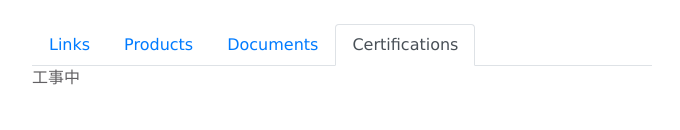
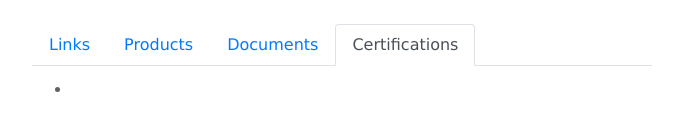
Before and after one commit to tyokinuhata/tyokinuhata.github.io, a Nuxt app: page / in a window 1280 px wide. Both pictures are taken after a click on the tab "Certifications". Shown: the part 426-556 px from the top of the page, without its empty margins (298-978 px from the left). Built offline with nearby package versions, Linux system fonts and the light colour scheme.

Commit message:
ビルド忘れてたわガハハ

```diff
--- a/components/Certifications.vue
+++ b/components/Certifications.vue
@@ -1,3 +1,11 @@
 <template>
-  <div>工事中</div>
+  <ul class="links mt-2">
+    <li class="link"></li>
+  </ul>
 </template>
+
+<style lang="scss" scoped>
+  .links {
+    line-height: 2em;
+  }
+</style>
--- a/components/Links.vue
+++ b/components/Links.vue
@@ -1,11 +1,11 @@
 <template>
   <ul class="links mt-2">
-    <li class="link"><a class="anchor" href="https://twitter.com/h_tyokinuhata" target="_blank">Twitter</a></li>
-    <li class="link"><a class="anchor" href="http://kazukichi.hatenadiary.com/" target="_blank">よくきたわね、いらっしゃい</a></li>
-    <li class="link"><a class="anchor" href="http://kazukichi.hatenablog.jp/" target="_blank">新しいフォルダー（１）</a></li>
-    <li class="link"><a class="anchor" href="https://github.com/tyokinuhata" target="_blank">GitHub</a></li>
-    <li class="link"><a class="anchor" href="http://qiita.com/h_tyokinuhata" target="_blank">Qiita</a></li>
-    <li class="link"><a class="anchor" href="https://studyplus.jp/users/h_tyokinuhata" target="_blank">Studyplus</a></li>
+    <li><a class="anchor" href="https://twitter.com/h_tyokinuhata" target="_blank">Twitter</a></li>
+    <li><a class="anchor" href="http://kazukichi.hatenadiary.com/" target="_blank">よくきたわね、いらっしゃい</a></li>
+    <li><a class="anchor" href="http://kazukichi.hatenablog.jp/" target="_blank">新しいフォルダー（１）</a></li>
+    <li><a class="anchor" href="https://github.com/tyokinuhata" target="_blank">GitHub</a></li>
+    <li><a class="anchor" href="http://qiita.com/h_tyokinuhata" target="_blank">Qiita</a></li>
+    <li><a class="anchor" href="https://studyplus.jp/users/h_tyokinuhata" target="_blank">Studyplus</a></li>
   </ul>
 </template>
 
@@ -14,6 +14,10 @@
     line-height: 2em;
   }
 
+  .link {
+    list-style-type: none;
+  }
+
   .anchor {
     text-decoration: none;
     color: #626063;
```
Also changed, not shown: 3 other files (tests, documents, lock files or other folders).
